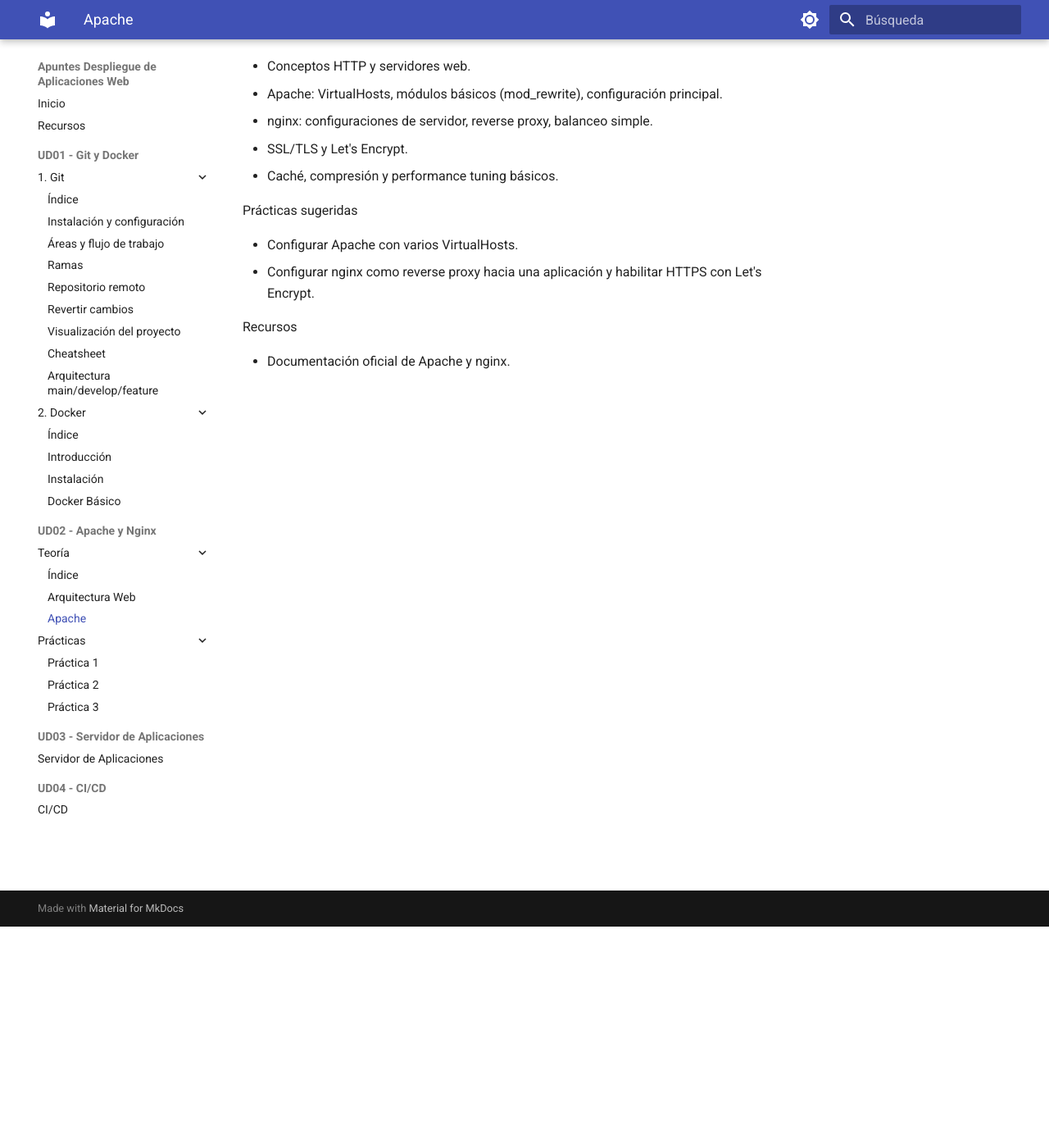
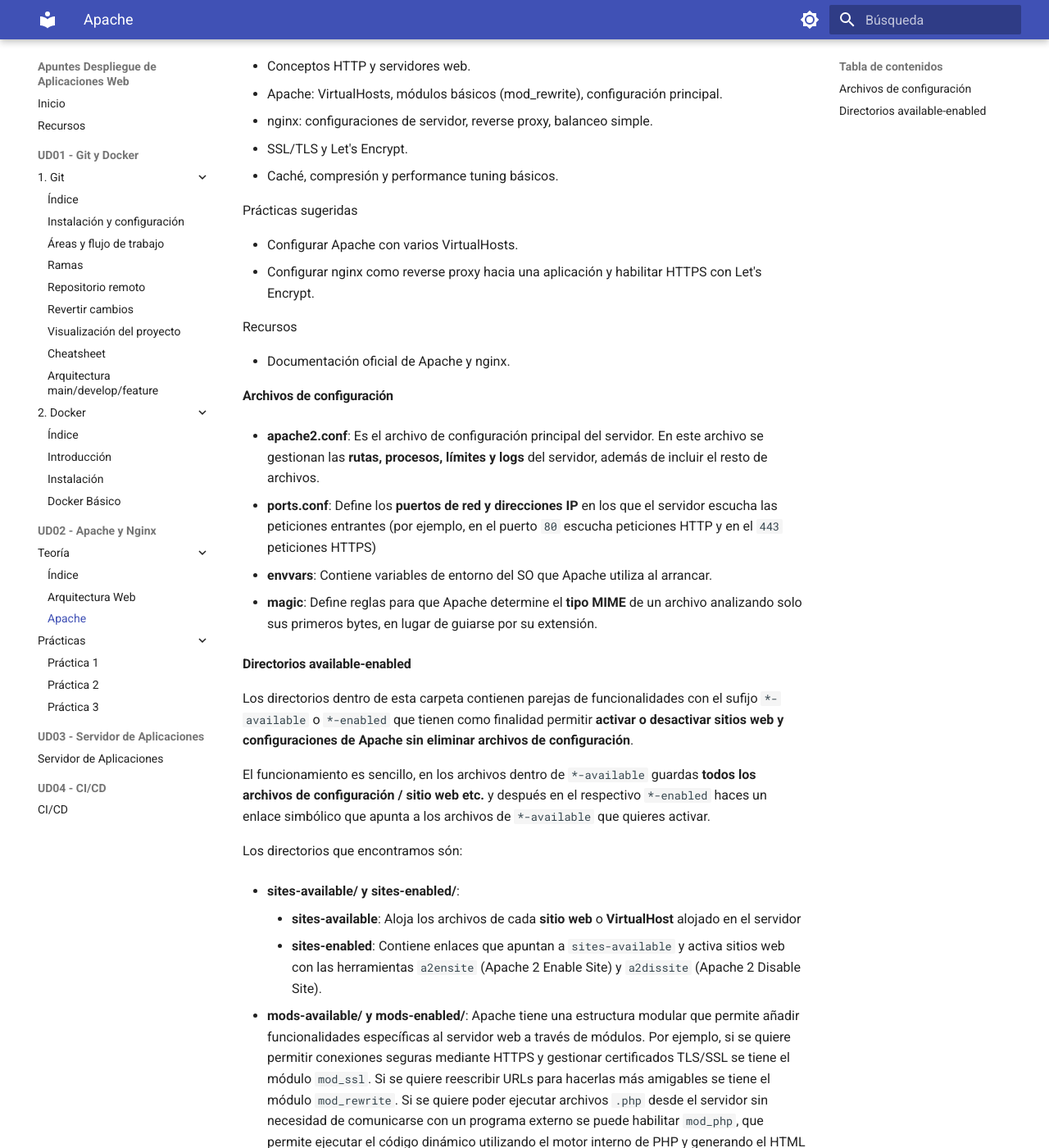
Before and after one commit to ELGRAO-Despliegue2026/Apuntes-Despliegue-de-Aplicaciones-Web, an MkDocs documentation site: the page built from docs/UD02 - Apache y Nginx/3. Apache.md, in a window 1280 px wide and 1400 px high, scrolled down 270 px. Shown: the whole window at 82% size. Built offline with MkDocs 1.6.1 and Material for MkDocs 9.7.7, drawn with Linux system fonts in a browser that asks for light colours; some of the changed text lies outside the part shown.

```diff
--- a/docs/UD02 - Apache y Nginx/3. Apache.md
+++ b/docs/UD02 - Apache y Nginx/3. Apache.md
@@ -21,3 +21,34 @@
 Recursos
 
 - Documentación oficial de Apache y nginx.
+
+#### Archivos de configuración
+
+- **apache2.conf**: Es el archivo de configuración principal del servidor. En este archivo se gestionan las **rutas, procesos, límites y logs** del servidor, además de incluir el resto de archivos.
+
+- **ports.conf**: Define los **puertos de red y direcciones IP** en los que el servidor escucha las peticiones entrantes (por ejemplo, en el puerto `80` escucha peticiones HTTP y en el `443` peticiones HTTPS)
+
+- **envvars**: Contiene variables de entorno del SO que Apache utiliza al arrancar.
+
+- **magic**: Define reglas para que Apache determine el **tipo MIME** de un archivo analizando solo sus primeros bytes, en lugar de guiarse por su extensión.
+
+#### Directorios available-enabled
+
+Los directorios dentro de esta carpeta contienen parejas de funcionalidades con el sufijo `*-available` o `*-enabled` que tienen como finalidad permitir **activar o desactivar sitios web y configuraciones de Apache sin eliminar archivos de configuración**.
+
+El funcionamiento es sencillo, en los archivos dentro de `*-available` guardas **todos los archivos de configuración / sitio web etc.** y después en el respectivo `*-enabled` haces un enlace simbólico que apunta a los archivos de `*-available` que quieres activar.
+
+Los directorios que encontramos són:
+
+- **sites-available/ y sites-enabled/**:
+    - **sites-available**: Aloja los archivos de cada **sitio web** o **VirtualHost** alojado en el servidor
+    - **sites-enabled**: Contiene enlaces que apuntan a `sites-available` y activa sitios web con las herramientas `a2ensite` (Apache 2 Enable Site) y `a2dissite` (Apache 2 Disable Site).
+
+- **mods-available/ y mods-enabled/**:
+    Apache tiene una estructura modular que permite añadir funcionalidades específicas al servidor web a través de módulos. Por ejemplo, si se quiere permitir conexiones seguras mediante HTTPS y gestionar certificados TLS/SSL se tiene el módulo `mod_ssl`. Si se quiere reescribir URLs para hacerlas más amigables se tiene el módulo `mod_rewrite`. Si se quiere poder ejecutar archivos `.php` desde el servidor sin necesidad de comunicarse con un programa externo se puede habilitar `mod_php`, que permite ejecutar el código dinámico utilizando el motor interno de PHP y generando el HTML resultante que envía al usuario.
+
+    De la misma manera que en `sites-*`, en **mods-available** se tienen las configuraciones de los módulos de apache y en **mods-enabled** están los enlacs simbólicos que apuntan a **mods-enabled**. La herramienta que usa es `a2enmod` y `a2dismod`.
+
+- **conf-availble/ y conf-enabled/**:
+    - **conf-available**: Guarda fragmentos de configuración general que no corresponden directamente a un módulo concreto, como reglas de seguridad globales, páginas de error personalizadas etc.
+    - **conf_enabled**: Contiene enlaces simbólicos a **conf-available**. Se gestiona con `a2enconf` y `a2disconf`.
```
Also changed, not shown: docs/UD02 - Apache y Nginx/Práctica 2.md (+45 -0 lines), log.md (added, +19 -0 lines).
